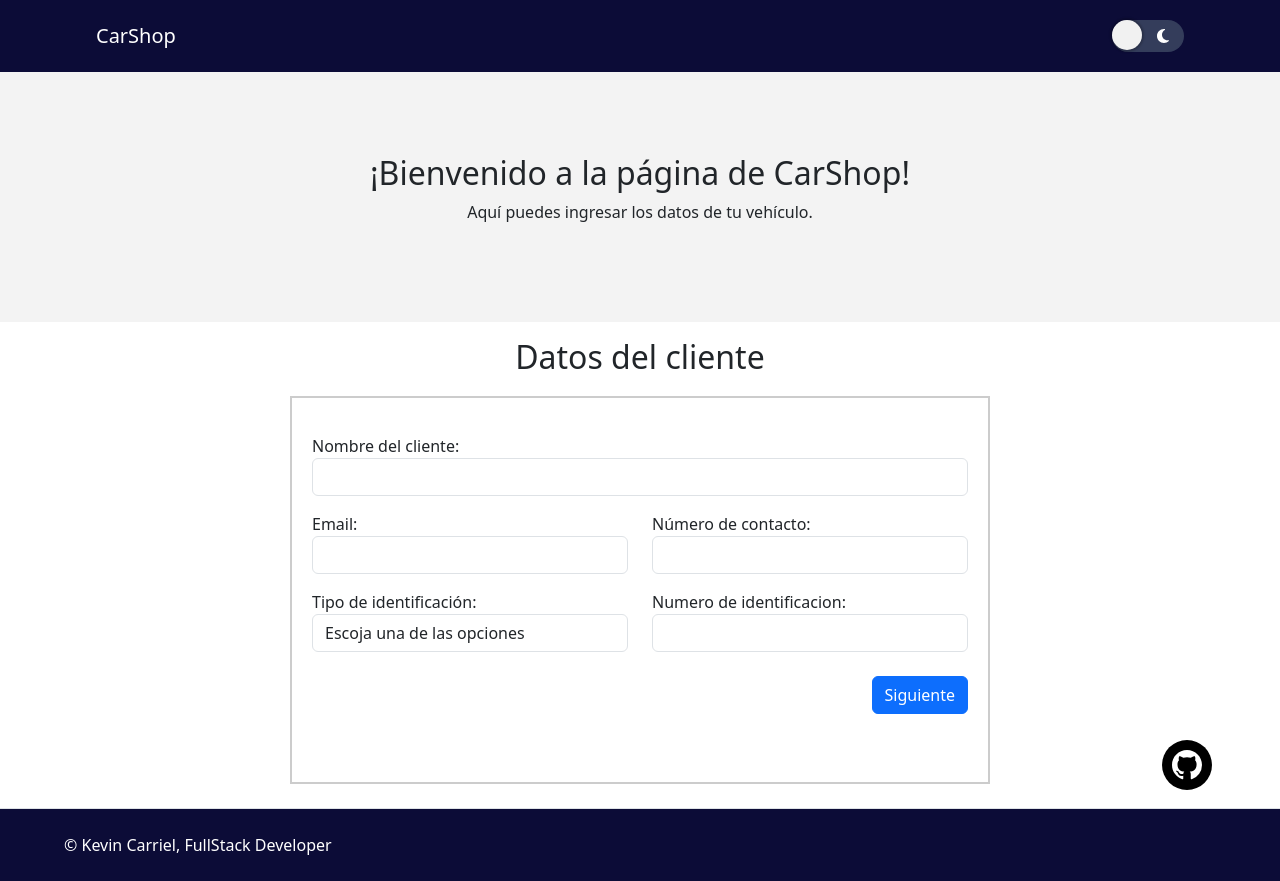
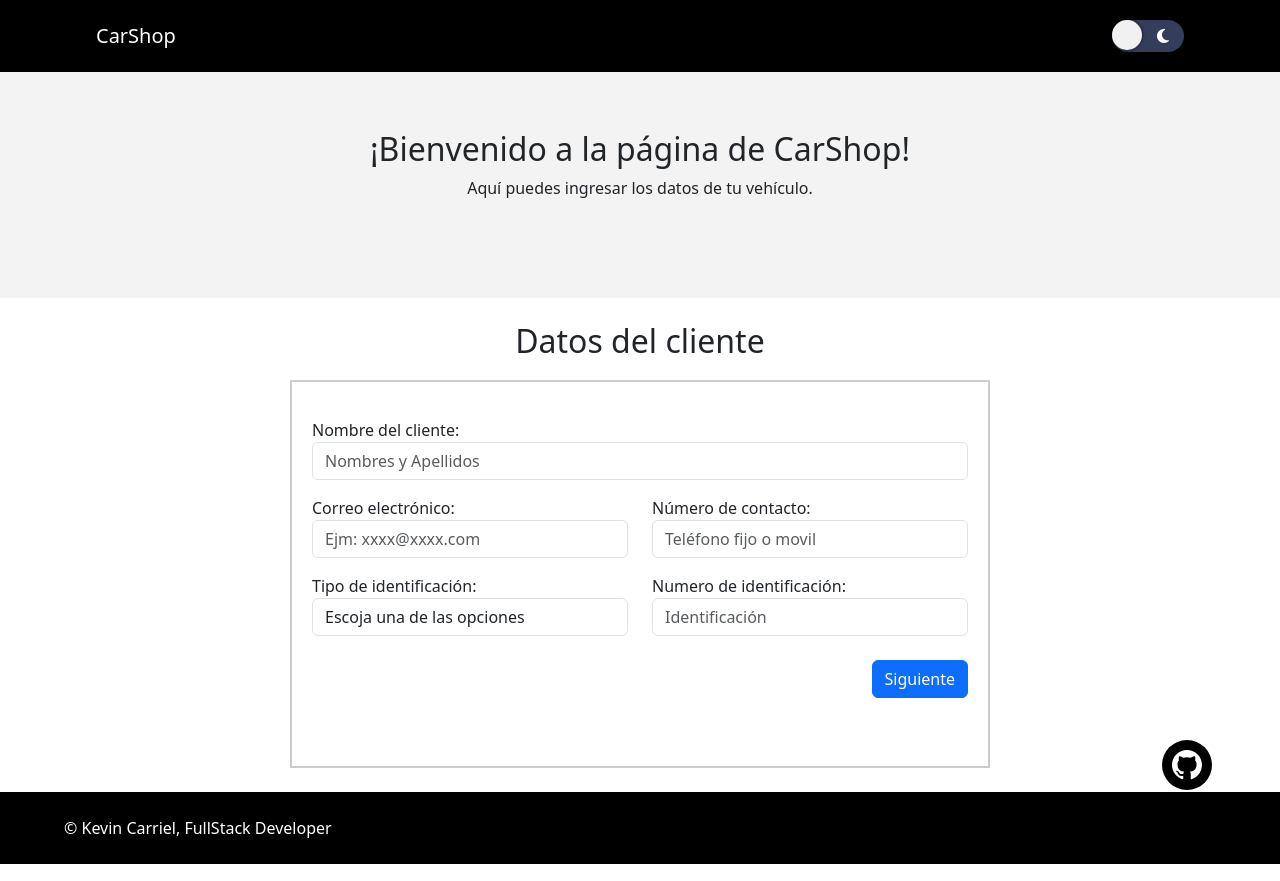
Before and after one commit to Alancb9/CarShop, a React (Create React App) app: page / in a window 1280 px wide. Built offline with nearby package versions, Linux system fonts and the light colour scheme.

Commit message:
Aplicacion terminada

```diff
--- a/src/App.jsx
+++ b/src/App.jsx
@@ -1,45 +1,50 @@
-import React, { Fragment, useState } from 'react';
+import React, { Fragment, useState, useContext } from 'react';
 import { BrowserRouter, Route, Routes } from 'react-router-dom';
 import FormClient from './components/FormClient.jsx';
 import FormVehiculo from './components/FormVehiculo.jsx';
 import Servicios from './components/Servicios.jsx';
 import OrdenTrabajo from './components/OrdenTrabajo.jsx';
 import Exito from './components/Exito.jsx';
-import { Navbar, Button } from 'react-bootstrap';
+import { Navbar, OverlayTrigger, Tooltip } from 'react-bootstrap';
 import 'bootstrap/dist/css/bootstrap.css';
 import './components/styles/App.css'
 import { FontAwesomeIcon } from '@fortawesome/react-fontawesome';
-import { faSun,faMoon } from '@fortawesome/free-solid-svg-icons';
-
+import { faSun, faMoon } from '@fortawesome/free-solid-svg-icons';
 
 
 function App() {
 
-  const [botonActivado, setBotonActivado] = useState(false);
+  const [isDarkMode, setIsDarkMode] = useState(false);
 
-  const handleBotonToggle = () => {
-    setBotonActivado(!botonActivado);
+
+  const handleClick = () => {
+    setIsDarkMode(!isDarkMode);
+
   };
 
   return (
+
     <BrowserRouter>
-      <Navbar className="navbar-custom  py-3" variant="dark">
+      <Navbar className="navbar-custom py-3 fixed-top" variant="dark">
         <span className="navbar-brand ms-5 ps-5">CarShop</span>
         <div className="ms-auto me-5 pe-5">
-          <button className='switch' id='switch'>
+          <OverlayTrigger overlay={<Tooltip id="tooltip-DarkMode">DarkMode</Tooltip>} placement="bottom">
+            <button className={`switch ${isDarkMode ? 'active' : ''}`} id='switch' onClick={handleClick}>
               <span id="iconoMO"><FontAwesomeIcon icon={faSun} /></span>
               <span id="iconoMO"><FontAwesomeIcon icon={faMoon} /></span>
             </button>
+          </OverlayTrigger>
         </div>
-
       </Navbar>
 
-      <section className="py-5 text-center wipe-in-top-right section-custom">
+
+
+      <section className={`mt-5 py-5 text-center wipe-in-top-right section-custom ${isDarkMode ? 'dark-mode' : ''}`}>
         <h2>¡Bienvenido a la página de CarShop!</h2>
         <p>Aquí puedes ingresar los datos de tu vehículo.</p>
       </section>
 
-      <main className="container">
+      <main className={`container-fuild ${isDarkMode ? 'dark-mode' : ''}`} >
         <Fragment>
           <Routes>
             <Route exact path='/' element={<FormClient />} />
@@ -53,15 +58,19 @@ function App() {
       </main>
 
 
-      <footer id="pieDePagina" className="d-flex flex-wrap justify-content-between align-items-center py-4 border-top">
+      <footer id="pieDePagina" className="d-flex flex-wrap justify-content-between align-items-center py-4">
         <span className="text-white ms-5 mb-3 mb-md-0">&copy; Kevin Carriel, FullStack Developer</span>
       </footer>
 
-      <a href="#" class="fixed-icon me-5">
+      <OverlayTrigger overlay={<Tooltip id="tooltip-github">Ir a GitHub</Tooltip>}>
+        <a href="https://github.com/Alancb9/CarShop" target='_blank' class="fixed-icon me-5">
           <svg xmlns="http://www.w3.org/2000/svg" width="16" height="16" fill="currentColor" class="bi bi-github" viewBox="0 0 16 16">
             <path d="M8 0C3.58 0 0 3.58 0 8c0 3.54 2.29 6.53 5.47 7.59.4.07.55-.17.55-.38 0-.19-.01-.82-.01-1.49-2.01.37-2.53-.49-2.69-.94-.09-.23-.48-.94-.82-1.13-.28-.15-.68-.52-.01-.53.63-.01 1.08.58 1.23.82.72 1.21 1.87.87 2.33.66.07-.52.28-.87.51-1.07-1.78-.2-3.64-.89-3.64-3.95 0-.87.31-1.59.82-2.15-.08-.2-.36-1.02.08-2.12 0 0 .67-.21 2.2.82.64-.18 1.32-.27 2-.27.68 0 1.36.09 2 .27 1.53-1.04 2.2-.82 2.2-.82.44 1.1.16 1.92.08 2.12.51.56.82 1.27.82 2.15 0 3.07-1.87 3.75-3.65 3.95.29.25.54.73.54 1.48 0 1.07-.01 1.93-.01 2.2 0 .21.15.46.55.38A8.012 8.012 0 0 0 16 8c0-4.42-3.58-8-8-8z" />
           </svg>
         </a>
+      </OverlayTrigger>
+
+
 
     </BrowserRouter>
   );
--- a/src/components/FormClient.jsx
+++ b/src/components/FormClient.jsx
@@ -7,8 +7,13 @@ import 'bootstrap/dist/css/bootstrap.css';
 const FormCliente = () => {
   const { state, dispatch } = useContext(AppContext);
   const [cliente, setCliente] = useState(state.cliente);
-  const [camposInvalidos, setCamposInvalidos] = useState([]);
+  const [camposInvalidos1, setCamposInvalidos] = useState([]);
   const history = useNavigate();
+  const { isDarkMode } = state;
+  console.log(isDarkMode);
+  console.log("hola1")
+
+
 
   const handleInputChange = (e) => {
     setCliente({
@@ -20,37 +25,25 @@ const FormCliente = () => {
   const handleSubmit = (e) => {
     e.preventDefault();
 
-    //Validacion
-    // if (
-    //   cliente.nombre === '' ||
-    //   cliente.email === '' ||
-    //   cliente.contacto === '' ||
-    //   cliente.tipoIdentificacion === ''
-    // ) {
-    //   alert('Por favor, complete todos los campos.');
-    //   return;
-    // }
     const camposRequeridos = ['nombre', 'email', 'contacto', 'tipoIdentificacion', 'identificacion'];
     const camposInvalidos = camposRequeridos.filter((campo) => cliente[campo] === '');
     if (camposInvalidos.length > 0) {
       setCamposInvalidos(camposInvalidos);
-      console.log(camposInvalidos)
       return;
     }
 
-    console.log(cliente)
     dispatch({ type: 'SET_CLIENTE', payload: cliente });
     history('/vehiculo');
   };
 
   return (
-    <div className="container">
-      <h2 className="text-center my-3">Datos del cliente</h2>
+    <div className={`container my-4`}>
+      <h2 className="text-center ">Datos del cliente</h2>
 
-      <div className="form-container mb-4">
-        <form onSubmit={handleSubmit} className="form-cliente">
+      <div className="form-container">
+        <form onSubmit={handleSubmit} className={`form-cliente`}>
 
-          {camposInvalidos.length > 0 && (
+          {camposInvalidos1.length > 0 && (
             <div className="alert alert-danger" role="alert">
               Los campos en rojo son obligatorios.
             </div>
@@ -61,14 +54,14 @@ const FormCliente = () => {
               <div className="form-group">
                 <label htmlFor="nombre">Nombre del cliente:</label>
                 <input
+                  placeholder='Nombres y Apellidos'
                   type="text"
                   id="nombre"
                   name="nombre"
                   value={cliente.nombre}
                   onChange={handleInputChange}
-                  className={`form-control ${camposInvalidos.includes('nombre') ? 'is-invalid' : ''}`}
+                  className={`form-control ${camposInvalidos1.includes('nombre') ? 'is-invalid' : ''}`}
                 />
-                {/* {camposInvalidos.includes('nombre') && renderCampoInvalidoMensaje('nombre')} */}
               </div>
             </div>
           </div>
@@ -76,30 +69,30 @@ const FormCliente = () => {
           <div className="row mt-3">
             <div className="col-md-6">
               <div className="form-group">
-                <label htmlFor="email">Email:</label>
+                <label htmlFor="email">Correo electrónico:</label>
                 <input
+                  placeholder='Ejm: xxxx@xxxx.com'
                   type="email"
                   id="email"
                   name="email"
                   value={cliente.email}
                   onChange={handleInputChange}
-                  className={`form-control ${camposInvalidos.includes('email') ? 'is-invalid' : ''}`}
+                  className={`form-control ${camposInvalidos1.includes('email') ? 'is-invalid' : ''}`}
                 />
-                {/* {camposInvalidos.includes('email') && <span className="asterisk">*</span>} */}
               </div>
             </div>
             <div className="col-md-6">
               <div className="form-group">
                 <label htmlFor="contacto">Número de contacto:</label>
                 <input
+                  placeholder='Teléfono fijo o movil'
                   type="text"
                   id="contacto"
                   name="contacto"
                   value={cliente.contacto}
                   onChange={handleInputChange}
-                  className={`form-control ${camposInvalidos.includes('contacto') ? 'is-invalid' : ''}`}
+                  className={`form-control ${camposInvalidos1.includes('contacto') ? 'is-invalid' : ''}`}
                 />
-                {/* {camposInvalidos.includes('contacto') && <span className="asterisk">*</span>} */}
               </div>
             </div>
           </div>
@@ -113,29 +106,27 @@ const FormCliente = () => {
                   name="tipoIdentificacion"
                   value={cliente.tipoIdentificacion}
                   onChange={handleInputChange}
-                  // className="form-control"
-                  className={`form-control ${camposInvalidos.includes('tipoIdentificacion') ? 'is-invalid' : ''}`}
+                  className={`form-control ${camposInvalidos1.includes('tipoIdentificacion') ? 'is-invalid' : ''}`}
                 >
                   <option selected value="">Escoja una de las opciones</option>
                   <option value="cedula">Cédula</option>
                   <option value="ruc">RUC</option>
                   <option value="pasaporte">Pasaporte</option>
                 </select>
-                {/* {camposInvalidos.includes('tipoIdentificacion') && <span className="asterisk">*</span>} */}
               </div>
             </div>
             <div className="col-md-6">
               <div className="form-group">
-                <label htmlFor="identificacion">Numero de identificacion:</label>
+                <label htmlFor="identificacion">Numero de identificación:</label>
                 <input
+                  placeholder='Identificación'
                   type="text"
                   id="identificacion"
                   name="identificacion"
                   value={cliente.identificacion}
                   onChange={handleInputChange}
-                  className={`form-control ${camposInvalidos.includes('identificacion') ? 'is-invalid' : ''}`}
+                  className={`form-control ${camposInvalidos1.includes('identificacion') ? 'is-invalid' : ''}`}
                 />
-                {/* {camposInvalidos.includes('identificacion') && <span className="asterisk">*</span>} */}
               </div>
             </div>
           </div>
--- a/src/components/FormVehiculo.jsx
+++ b/src/components/FormVehiculo.jsx
@@ -5,7 +5,7 @@ import { AppContext } from '../context/AppContext';
 const FormVehiculo = () => {
   const { state, dispatch } = useContext(AppContext);
   const [vehiculo, setVehiculo] = useState(state.vehiculo);
-  const [camposInvalidos, setCamposInvalidos] = useState([]);
+  const [camposInvalidos1, setCamposInvalidos] = useState([]);
   const history = useNavigate();
 
   const handleInputChange = (e) => {
@@ -18,18 +18,6 @@ const FormVehiculo = () => {
   const handleSubmit = (e) => {
     e.preventDefault();
 
-    //Validacion
-    // if (
-    //   vehiculo.marca === '' ||
-    //   vehiculo.modelo === '' ||
-    //   vehiculo.placa === '' ||
-    //   vehiculo.nivelTanque === '' ||
-    //   vehiculo.nivelTanque === '' ||
-    //   vehiculo.estadoExterior === ''
-    // ) {
-    //   alert('Por favor, complete todos los campos.');
-    //   return;
-    // }
     const camposRequeridos = ['marca', 'modelo', 'placa', 'nivelTanque', 'estadoExterior'];
     const camposInvalidos = camposRequeridos.filter((campo) => vehiculo[campo] === '');
     if (camposInvalidos.length > 0) {
@@ -47,13 +35,13 @@ const FormVehiculo = () => {
   };
 
   return (
-    <div className="container">
-      <h2 className="text-center my-3">Datos del vehículo</h2>
+    <div className="container my-4">
+      <h2 className="text-center">Datos del vehículo</h2>
 
-      <div className="form-container mb-4">
+      <div className="form-container">
         <form onSubmit={handleSubmit} className="form-cliente">
 
-          {camposInvalidos.length > 0 && (
+          {camposInvalidos1.length > 0 && (
             <div className="alert alert-danger" role="alert">
               Los campos en rojo son obligatorios.
             </div>
@@ -62,13 +50,14 @@ const FormVehiculo = () => {
           <div className="row mt-3">
             <div className="col-md-12">
               <div className="form-group">
-                <label htmlFor="marca">Marca del vehiculo:</label>
+                <label htmlFor="marca">Marca del vehículo:</label>
                 <input
+                  placeholder='Ejm: Chevrolet, KIA, etc.'
                   type="text"
                   name="marca"
                   value={vehiculo.marca}
                   onChange={handleInputChange}
-                  className={`form-control ${camposInvalidos.includes('marca') ? 'is-invalid' : ''}`}
+                  className={`form-control ${camposInvalidos1.includes('marca') ? 'is-invalid' : ''}`}
                 />
               </div>
             </div>
@@ -79,11 +68,12 @@ const FormVehiculo = () => {
               <div className="form-group">
                 <label htmlFor="modelo">Modelo:</label>
                 <input
+                  placeholder='Ejm: Vitara, Tucson'
                   type="text"
                   name="modelo"
                   value={vehiculo.modelo}
                   onChange={handleInputChange}
-                  className={`form-control ${camposInvalidos.includes('modelo') ? 'is-invalid' : ''}`}
+                  className={`form-control ${camposInvalidos1.includes('modelo') ? 'is-invalid' : ''}`}
                 />
               </div>
             </div>
@@ -91,11 +81,12 @@ const FormVehiculo = () => {
               <div className="form-group">
                 <label htmlFor="placa">Placa:</label>
                 <input
+                  placeholder='Ejm: XXXX-xxx'
                   type="text"
                   name="placa"
                   value={vehiculo.placa}
                   onChange={handleInputChange}
-                  className={`form-control ${camposInvalidos.includes('placa') ? 'is-invalid' : ''}`}
+                  className={`form-control ${camposInvalidos1.includes('placa') ? 'is-invalid' : ''}`}
                 />
               </div>
             </div>
@@ -106,11 +97,12 @@ const FormVehiculo = () => {
               <div className="form-group">
                 <label htmlFor="nivelTanque">Nivel del tanque de gasolina:</label>
                 <input
+                  placeholder='Ejm: X%'
                   type="text"
                   name="nivelTanque"
                   value={vehiculo.nivelTanque}
                   onChange={handleInputChange}
-                  className={`form-control ${camposInvalidos.includes('nivelTanque') ? 'is-invalid' : ''}`}
+                  className={`form-control ${camposInvalidos1.includes('nivelTanque') ? 'is-invalid' : ''}`}
                 />
               </div>
             </div>
@@ -121,10 +113,11 @@ const FormVehiculo = () => {
               <div className="form-group">
                 <label htmlFor="estadoExterior">Estado exterior del vehiculo</label>
                 <textarea
+                  placeholder='Detallar abolladuras, rayones o cualquier dato relevante sobre el estado exterior del vehículo.'
                   name="estadoExterior"
                   value={vehiculo.estadoExterior}
                   onChange={handleInputChange}
-                  className={`form-control ${camposInvalidos.includes('estadoExterior') ? 'is-invalid' : ''}`}
+                  className={`form-control ${camposInvalidos1.includes('estadoExterior') ? 'is-invalid' : ''}`}
                 ></textarea>
               </div>
             </div>
--- a/src/components/styles/App.css
+++ b/src/components/styles/App.css
@@ -13,8 +13,7 @@ body {
 
 /* Footer */
 footer {
-    background-color: #0c0c37;
-    /* color: white; */
+    background-color: black;
     flex-shrink: 0;
     margin-top: auto;
     padding: 1rem;
@@ -24,23 +23,35 @@ footer {
 
 /* Seccion nav bar */
 .navbar-custom {
-    background-color: #0c0c37;
-    /* Color café oscuro personalizado */
+    background-color: black;
 }
 
 /* Seccion de bienvenida */
 .section-custom {
     background-color: #f3f3f3;
-    /* Color café claro personalizado */
     height: 250px;
     display: flex;
     flex-direction: column;
     justify-content: center;
     align-items: center;
+}
 
+.section-custom.dark-mode {
+    background-color: hwb(210 6% 87% / 0.955);
+    color: #f5f5f5;
 }
 
 /* Seccion main de formularios */
+main {
+    margin-left: 0 !important;
+    margin-right: 0 !important;
+    width: 100%;
+}
+
+.container-fuild.dark-mode {
+    background-color: hwb(210 6% 87% / 0.955);
+    color: #f5f5f5;
+}
 
 
 /* Icono de git */
@@ -50,32 +61,24 @@ footer {
     right: 20px;
     z-index: 10;
     width: 50px;
-    /* Aumenta el tamaño del ícono */
     height: 50px;
-    /* Aumenta el tamaño del ícono */
     border-radius: 200px;
-    /* Aumenta el tamaño del borde redondeado */
     display: flex;
     justify-content: center;
     align-items: center;
     background-color: black;
-    /* Establece el color de fondo a negro */
 }
 
 .fixed-icon svg {
     width: 30px;
-    /* Aumenta el tamaño del contenido del ícono */
     height: 30px;
-    /* Aumenta el tamaño del contenido del ícono */
     fill: white;
     ;
-    /* Establece el color del contenido del ícono a blanco */
 }
 
 /* Form del cliente */
 .form-cliente {
     max-width: 700px;
-    /* Puedes ajustar el valor según tus necesidades */
     margin: 0 auto;
 
 }
@@ -87,7 +90,6 @@ footer {
     padding: 20px;
     margin-top: 20px;
     max-width: 700px;
-    /* Ajusta el ancho máximo según tus necesidades */
     margin-left: auto;
     margin-right: auto;
 }
@@ -112,7 +114,7 @@ footer {
 
 /* Orden Trabajo */
 #cliente {
-    border-right: 1px solid #ccc;
+    /* border-right: 1px solid #ccc; */
     padding-right: 80px;
     margin-right: 10px;
 }
```
Also changed, not shown: src/components/Exito.jsx (+2 -5 lines), src/components/OrdenTrabajo.jsx (+12 -15 lines), src/components/Servicios.jsx (+3 -7 lines), src/context/AppContext.jsx (+13 -2 lines), src/context/reducers.jsx (+5 -5 lines). Lines whose indentation alone changed are shown as unchanged.
